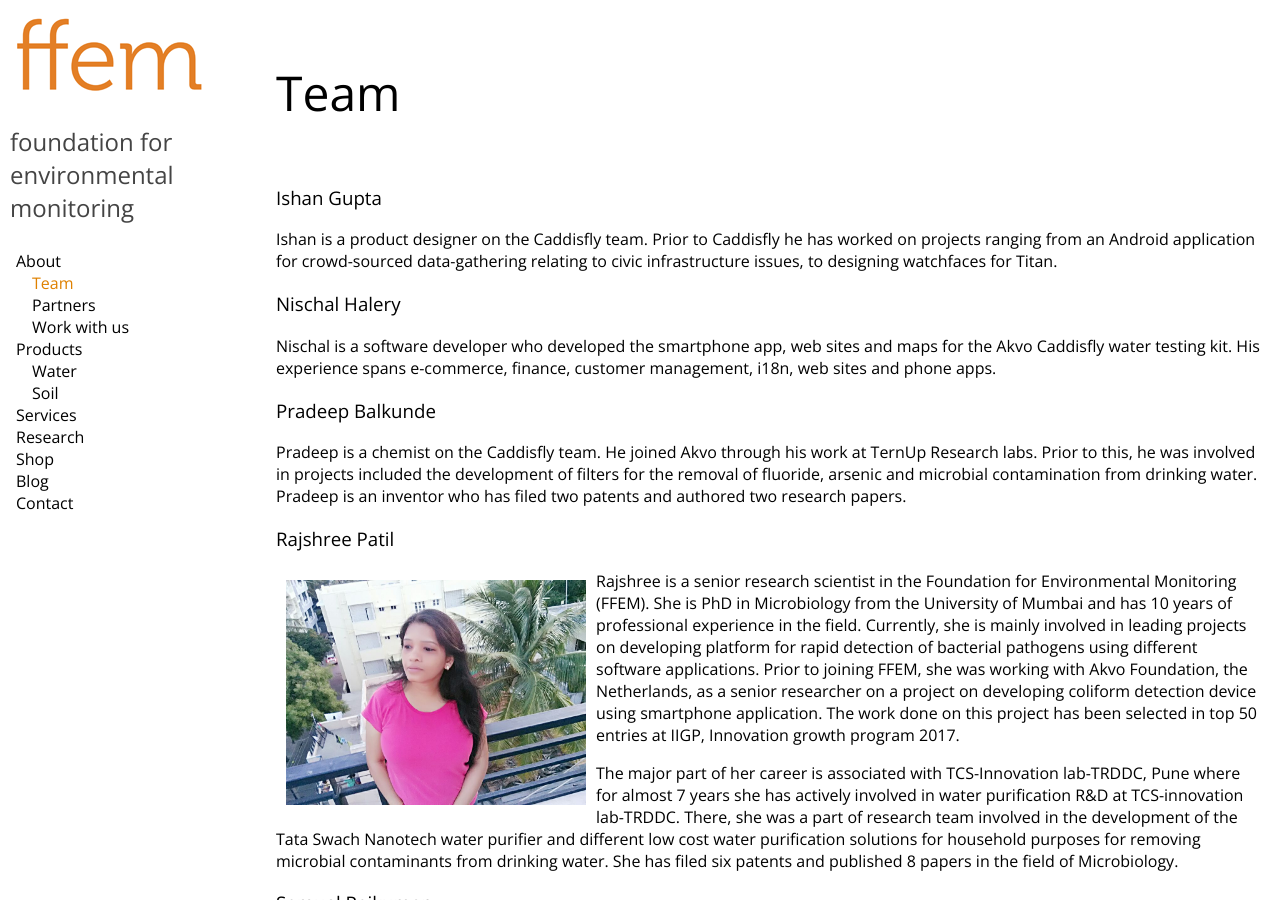
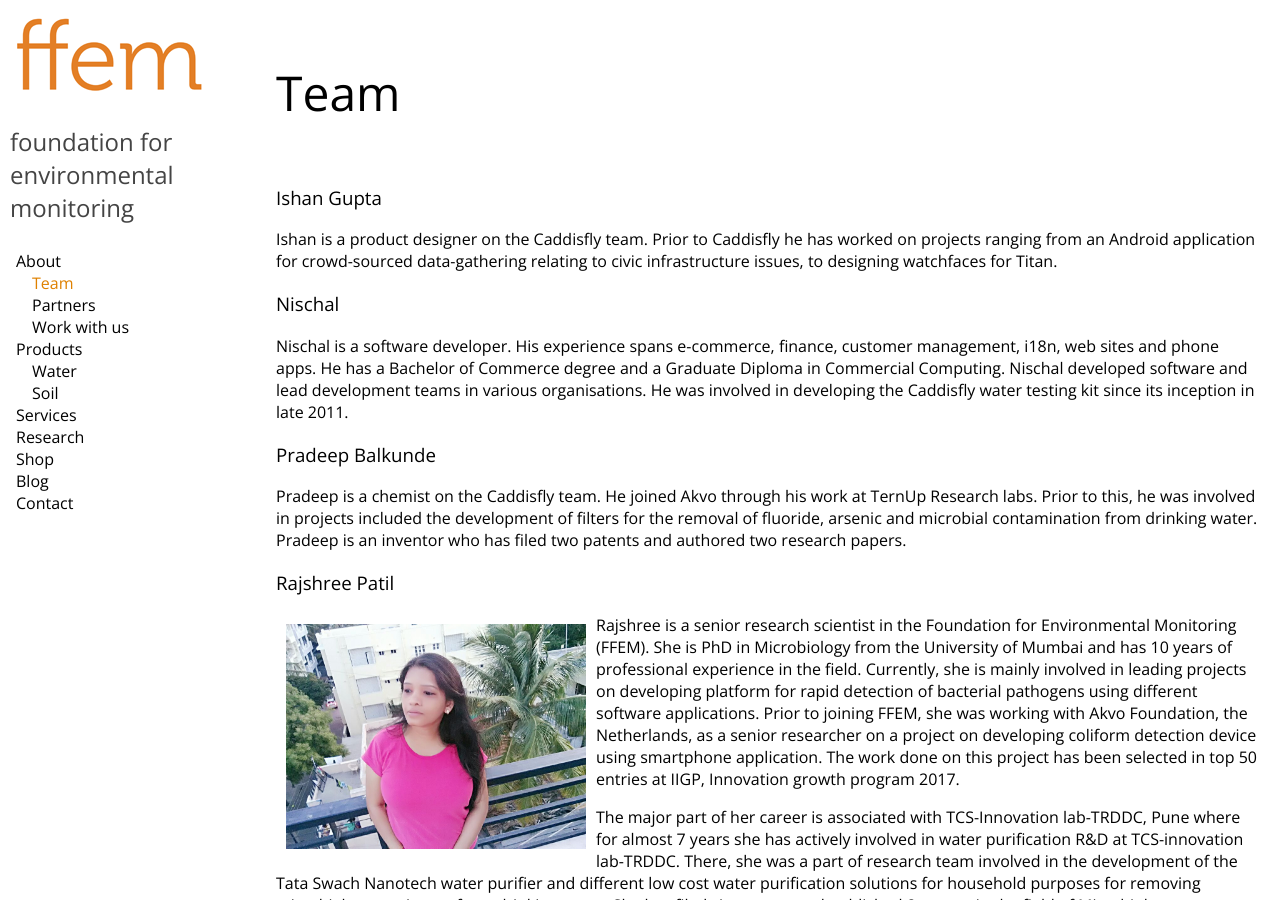
Before and after one commit to adraman/foundation-for-environmental-monitoring.github.io, a Jekyll site: the page built from _pages/team.md, in a window 1280 px wide and 900 px high. Built offline with Jekyll 4.4.1, drawn with Linux system fonts in a browser that asks for light colours.

Commit message:
profile update

```diff
--- a/_pages/team.md
+++ b/_pages/team.md
@@ -7,8 +7,8 @@ layout: default
 ### Ishan Gupta
 Ishan is a product designer on the Caddisfly team. Prior to Caddisfly he has worked on projects ranging from an Android application for crowd-sourced data-gathering relating to civic infrastructure issues, to designing watchfaces for Titan.
 
-### Nischal Halery
-Nischal is a software developer who developed the smartphone app, web sites and maps for the Akvo Caddisfly water testing kit. His experience spans e-commerce, finance, customer management, i18n, web sites and phone apps.
+### Nischal
+Nischal is a software developer. His experience spans e-commerce, finance, customer management, i18n, web sites and phone apps. He has a Bachelor of Commerce degree and a Graduate Diploma in Commercial Computing.  Nischal developed software and lead development teams in various organisations. He was involved in developing the Caddisfly water testing kit since its inception in late 2011.
 
 ### Pradeep Balkunde
 Pradeep is a chemist on the Caddisfly team. He joined Akvo through his work at TernUp Research labs. Prior to this, he was involved in projects included the development of filters for the removal of fluoride, arsenic and microbial contamination from drinking water. Pradeep is an inventor who has filed two patents and authored two research papers.
```
